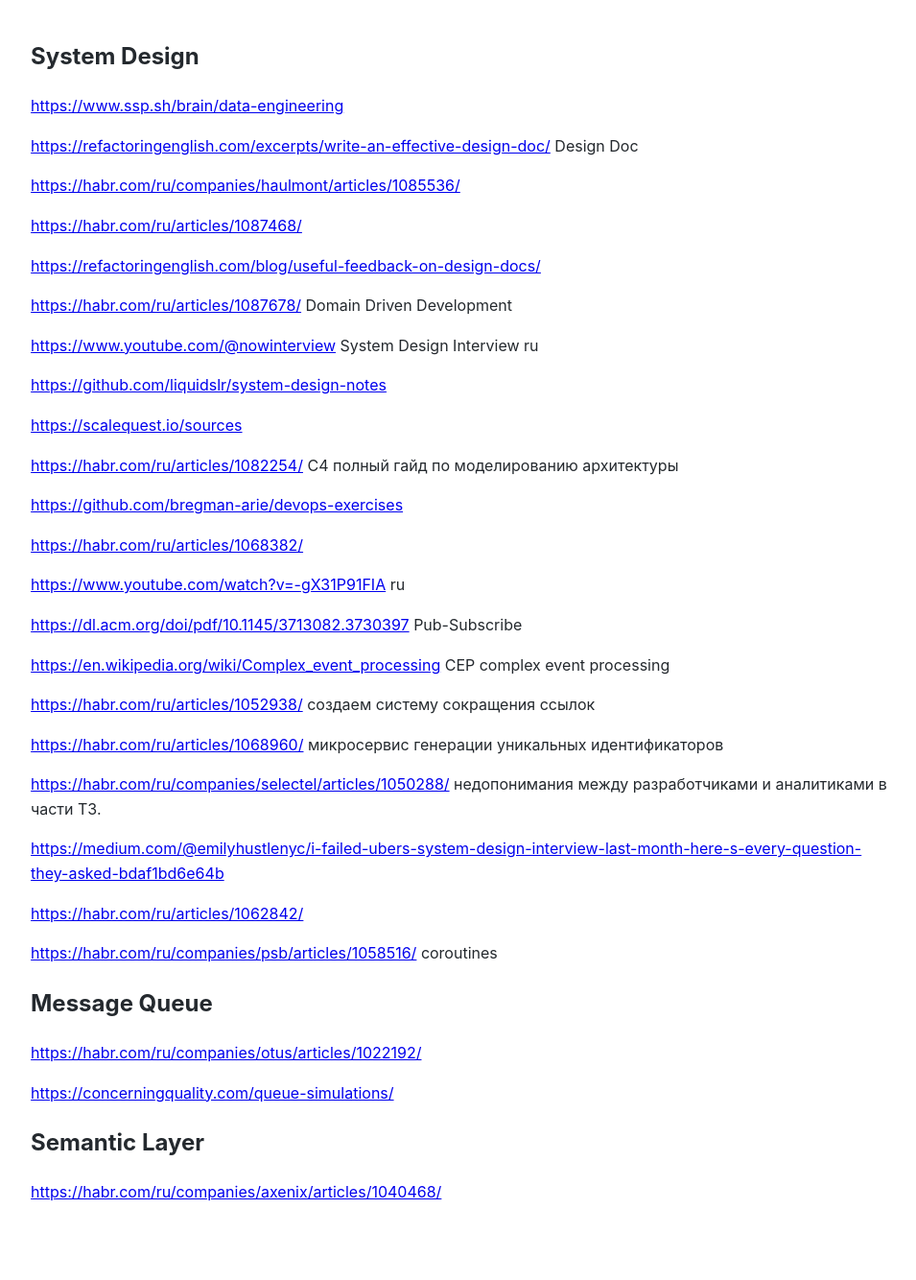
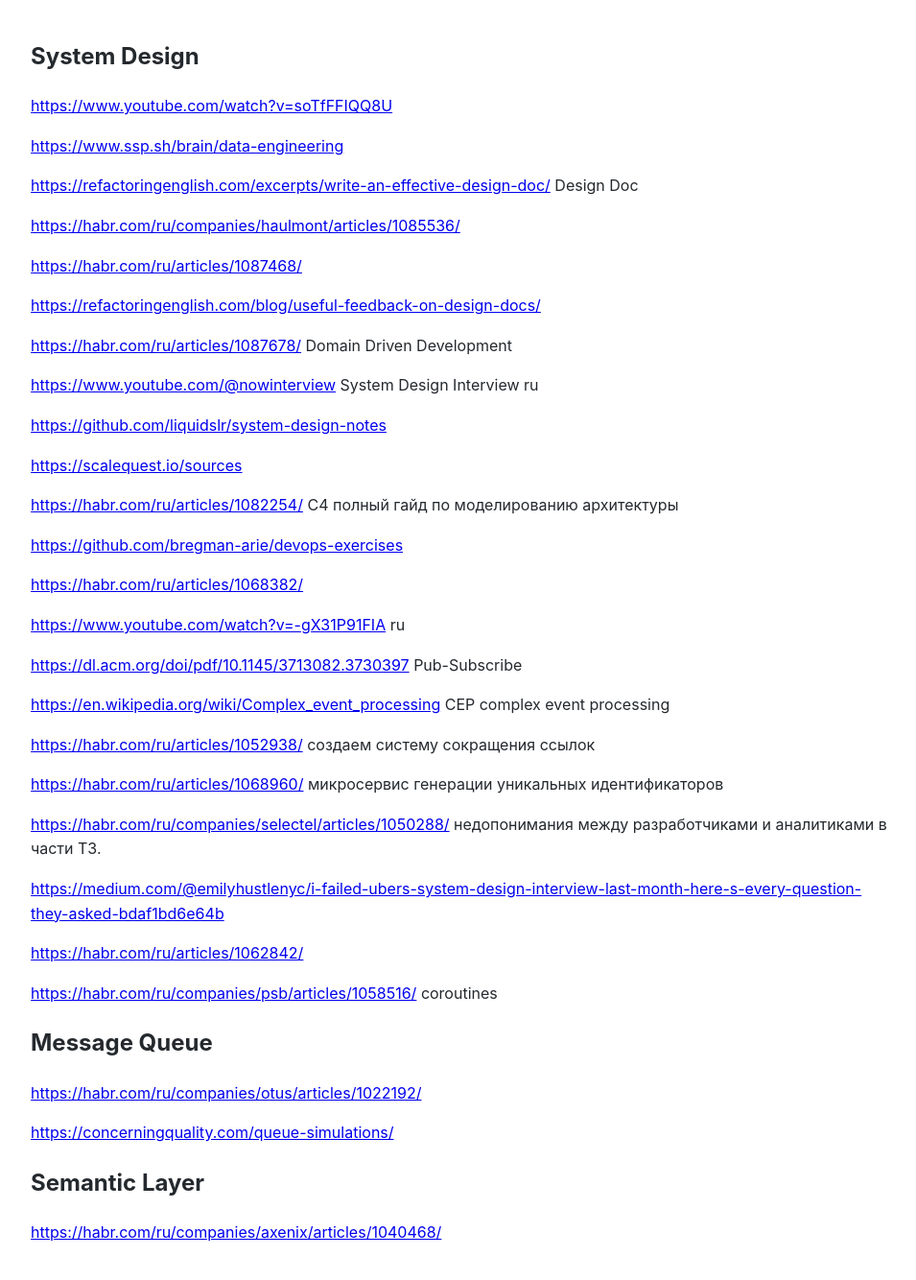
Before and after one commit to Michael-Lubinsky/michael-lubinsky.github.com, a Jekyll site: the page built from system_design/system_design.md, in a window 1280 px wide. Shown: the whole page at 96% size, without its empty margins (158-1113 px from the left). Built offline with Jekyll 4.4.1, drawn with Linux system fonts in a browser that asks for light colours; our own code applies the rules of GitHub Pages for plain Markdown files; before the commit the page ends 1292 px from its top, so only the background shows below that.

Commit message:
Update system_design.md

```diff
--- a/system_design/system_design.md
+++ b/system_design/system_design.md
@@ -1,4 +1,6 @@
 ## System Design
+
+<https://www.youtube.com/watch?v=soTfFFIQQ8U>
 
 <https://www.ssp.sh/brain/data-engineering>
 
```
